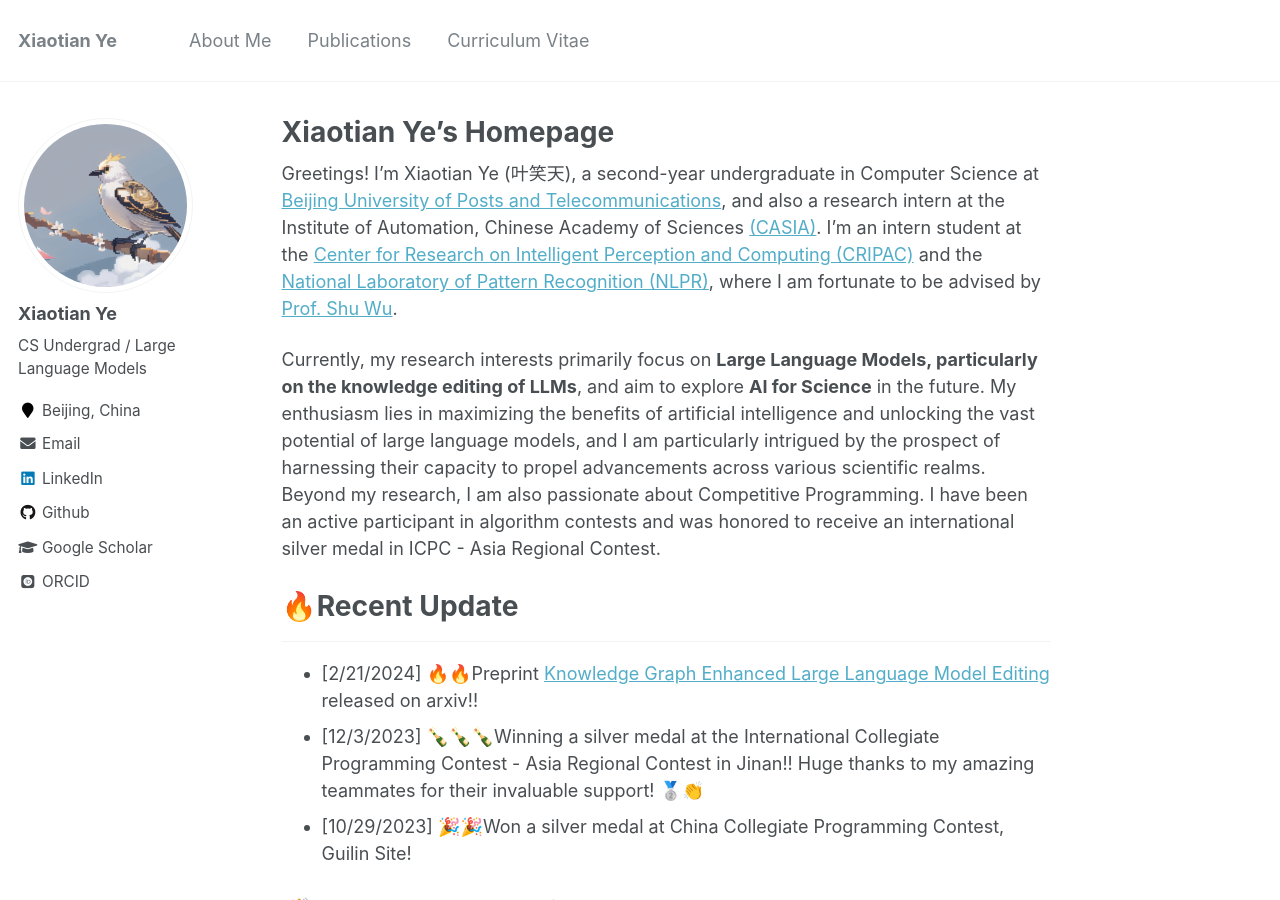
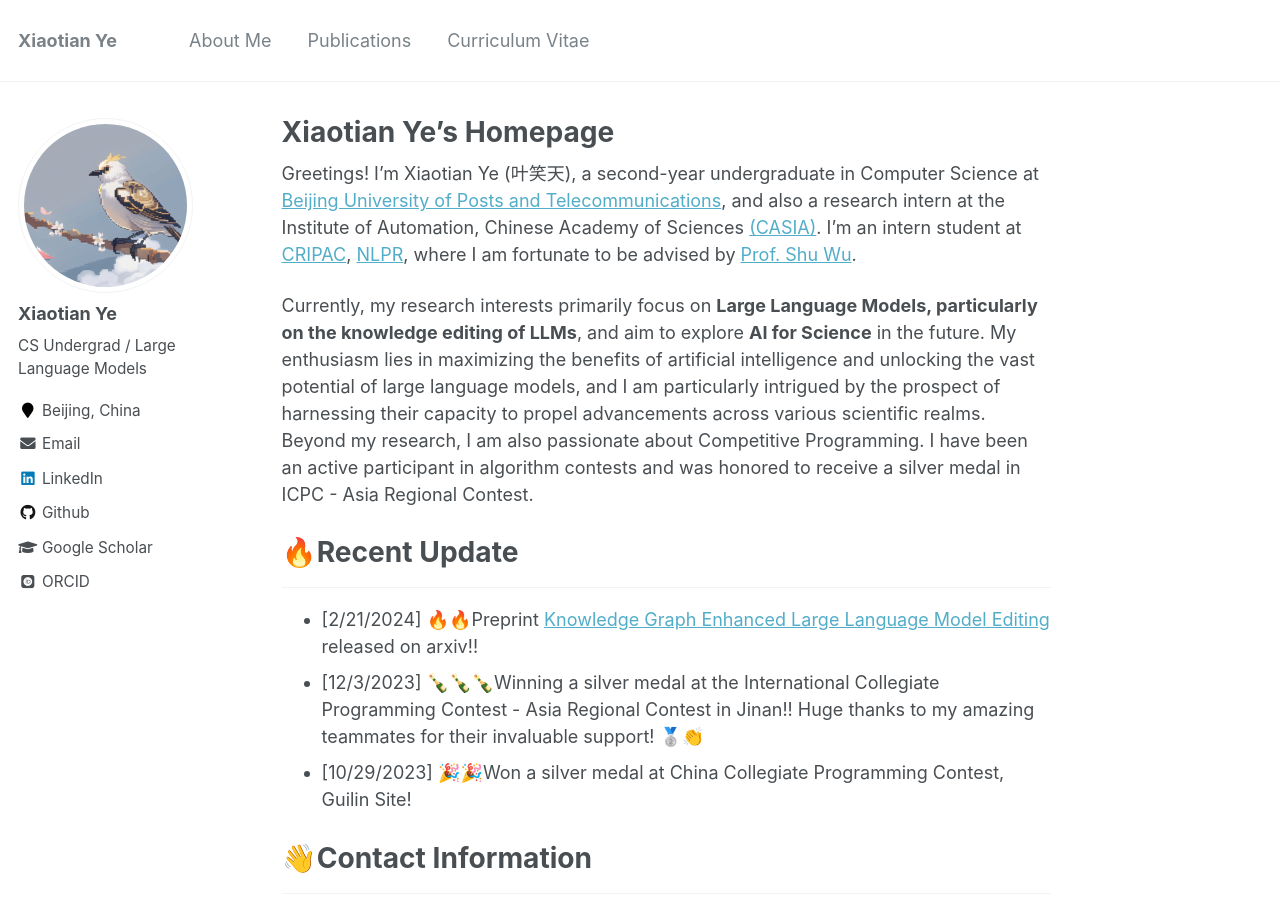
Before and after one commit to Acruxos/Acruxos.github.io, a Jekyll site: the page built from _pages/about.md, in a window 1280 px wide and 900 px high. Built offline with Jekyll 4.4.1, drawn with Linux system fonts in a browser that asks for light colours; some web fonts are replaced; a script that is not in the unit is left out.

Commit message:
update aboutme

```diff
--- a/_pages/about.md
+++ b/_pages/about.md
@@ -8,9 +8,9 @@
   - /about.html
 ---
 
-Greetings! I'm Xiaotian Ye (叶笑天), a second-year undergraduate in Computer Science at [Beijing University of Posts and Telecommunications](https://www.bupt.edu.cn/), and also a research intern at the Institute of Automation, Chinese Academy of Sciences [(CASIA)](http://english.ia.cas.cn/). I'm an intern student at the [Center for Research on Intelligent Perception and Computing (CRIPAC)](http://cripac.ia.ac.cn/en/EN/volumn/home.shtml) and the [National Laboratory of Pattern Recognition (NLPR)](http://www.nlpr.ia.ac.cn/en/), where I am fortunate to be advised by [Prof. Shu Wu](http://shuwu.name/).
+Greetings! I'm Xiaotian Ye (叶笑天), a second-year undergraduate in Computer Science at [Beijing University of Posts and Telecommunications](https://www.bupt.edu.cn/), and also a research intern at the Institute of Automation, Chinese Academy of Sciences [(CASIA)](http://english.ia.cas.cn/). I'm an intern student at [CRIPAC](http://cripac.ia.ac.cn/en/EN/volumn/home.shtml), [NLPR](http://www.nlpr.ia.ac.cn/en/), where I am fortunate to be advised by [Prof. Shu Wu](http://shuwu.name/).
 
-Currently, my research interests primarily focus on **Large Language Models, particularly on the knowledge editing of LLMs**, and aim to explore **AI for Science** in the future. My enthusiasm lies in maximizing the benefits of artificial intelligence and unlocking the vast potential of large language models, and I am particularly intrigued by the prospect of harnessing their capacity to propel advancements across various scientific realms. Beyond my research, I am also passionate about Competitive Programming. I have been an active participant in algorithm contests and was honored to receive an international silver medal in ICPC - Asia Regional Contest.
+Currently, my research interests primarily focus on **Large Language Models, particularly on the knowledge editing of LLMs**, and aim to explore **AI for Science** in the future. My enthusiasm lies in maximizing the benefits of artificial intelligence and unlocking the vast potential of large language models, and I am particularly intrigued by the prospect of harnessing their capacity to propel advancements across various scientific realms. Beyond my research, I am also passionate about Competitive Programming. I have been an active participant in algorithm contests and was honored to receive a silver medal in ICPC - Asia Regional Contest.
 
 ### 🔥Recent Update
 
```
